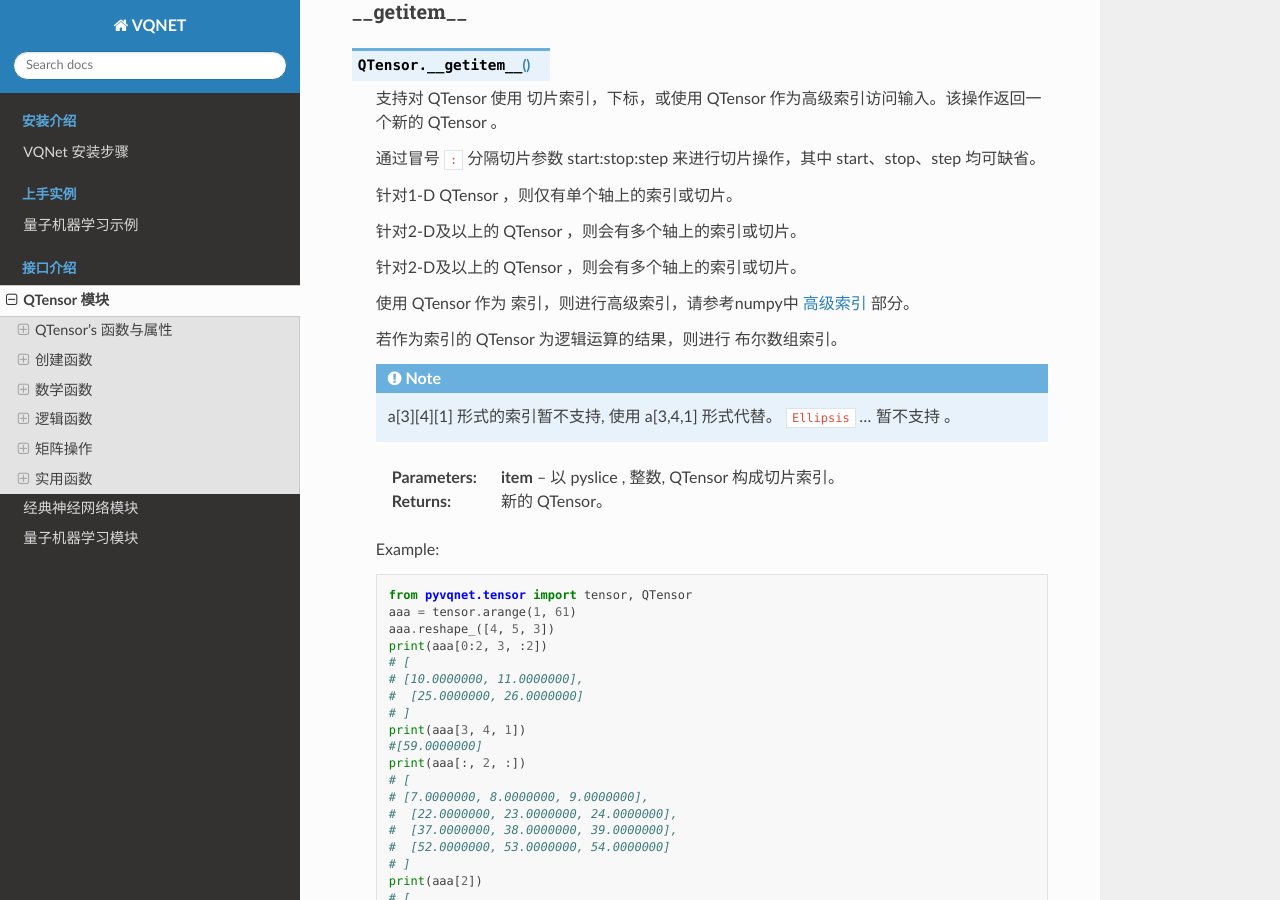
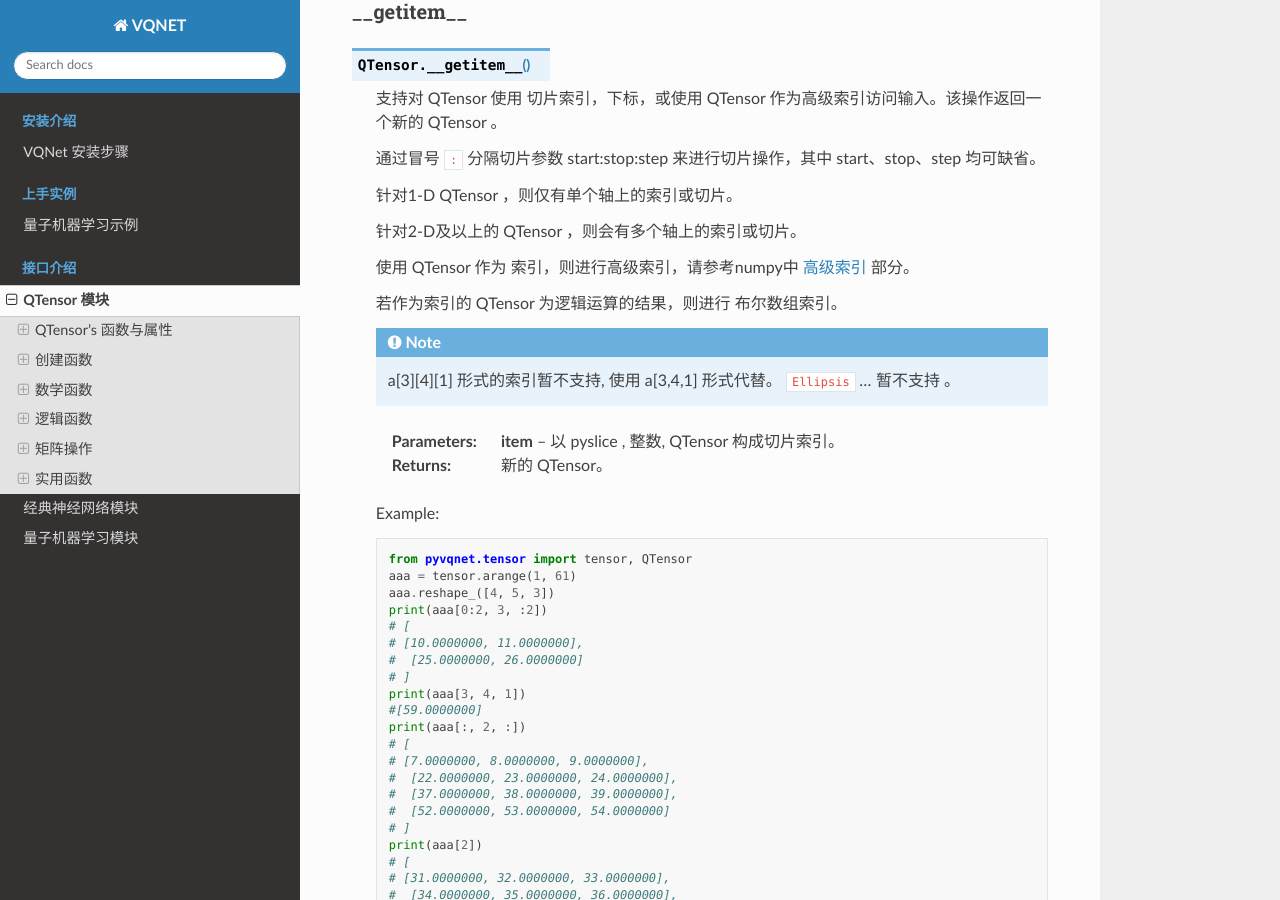
Before and after one commit to OriginQ/VQNET2.0-tutorial, a Sphinx documentation site: the page built from source/rst/QTensor.rst, in a window 1280 px wide and 900 px high, scrolled down 11506 px. Built offline with Sphinx 7.4.7 and the Read the Docs theme 2.0.0, drawn with Linux system fonts in a browser that asks for light colours; some of the changed text lies outside the part shown.

Commit message:
[ref] ref some doc typo and problems

```diff
--- a/source/rst/QTensor.rst
+++ b/source/rst/QTensor.rst
@@ -619,8 +619,6 @@
     通过冒号 ``:``  分隔切片参数 start:stop:step 来进行切片操作，其中 start、stop、step 均可缺省。
 
     针对1-D QTensor ，则仅有单个轴上的索引或切片。
-
-    针对2-D及以上的 QTensor ，则会有多个轴上的索引或切片。
 
     针对2-D及以上的 QTensor ，则会有多个轴上的索引或切片。
 
@@ -712,8 +710,6 @@
     通过冒号 ``:``  分隔切片参数 start:stop:step 来进行切片操作，其中 start、stop、step 均可缺省。
 
     针对1-D QTensor，则仅有单个轴上的索引或切片。
-
-    针对2-D及以上的 QTensor ，则会有多个轴上的索引或切片。
 
     针对2-D及以上的 QTensor ，则会有多个轴上的索引或切片。
 
@@ -2395,7 +2391,7 @@
 
     逐元素判断输入是否为Finite （既非 +/-INF 也非 +/-NaN ）。
 
-    :param A: 输入 QTensor 。
+    :param t: 输入 QTensor 。
     :return: 输出 QTensor , 其中对应位置元素满足条件时返回1，否则返回0。
 
     Example::
--- a/source/rst/qml_demo.rst
+++ b/source/rst/qml_demo.rst
@@ -3875,7 +3875,7 @@
 QGAN制备任意分布初态
 ^^^^^^^^^^^^^^^^^^^^^^^^^^^
 
-已实现IBM 提出的 `QGAN算法 <https://www.nature.com/articles/s41534-019-0223-2>`_ 。该算法使用纯量子变分线路制备特定随机分布的生成量子态，可以减少原先生成特定量子态所需的逻辑门，降低量子线路复杂度。
+基于2019年 Christa Zoufal 的论文 `Quantum Generative Adversarial Networks for learning and loading random distributions <https://www.nature.com/articles/s41534-019-0223-2>`_ , VQNet提供了一个QGAN制备任意分布初态的例子。该算法使用纯量子变分线路制备特定随机分布的生成量子态，可以减少原先生成特定量子态所需的逻辑门，降低量子线路复杂度。
 QGAN使用经典的GAN模型结构，分为Generator生成器与Discriminator鉴别器两个子模型，Generator为量子线路产生特定分布，而Generator生成的分布generated data samples 以及真实的随机分布training data samples 输入Discriminator模型进行鉴别真伪。
 
 .. image:: ./images/qgan-arch.PNG
@@ -3967,7 +3967,7 @@
     qpanda_cir = qgan_model.get_circuits_with_trained_param(qubits)
     print(qpanda_cir)
 
-生成lognormal分布的损失函数以及概率分布函数图，一般来说需要使用不同的随机种子多次训练该模型可得到较好接口。:
+生成lognormal分布的损失函数以及概率分布函数图，一般来说需要使用不同的随机种子多次训练该模型可得到较好结果:
 
 .. image:: ./images/qgan-loss.PNG
    :width: 600 px
```
